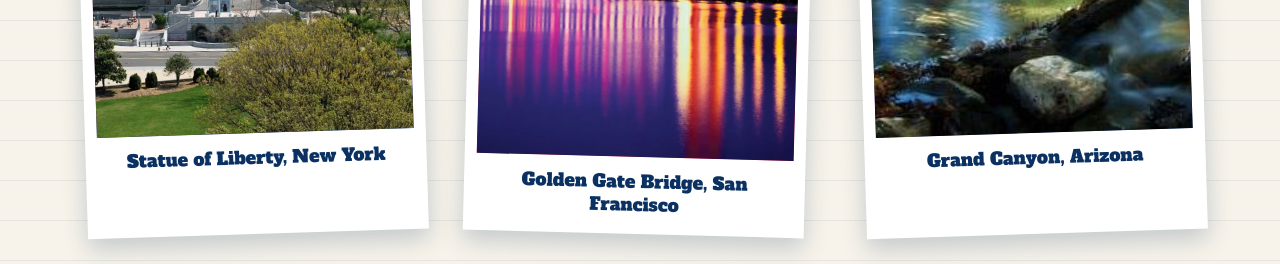
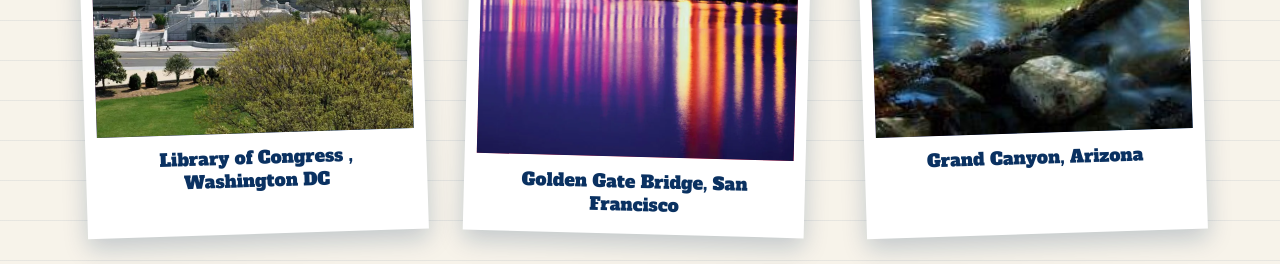
Before and after one commit to ishmeets2408-coder/My-Travel-Website, a plain HTML site: page ishmeet/index.html in a window 1280 px wide. Shown: the part 1360-1624 px from the top of the page. Drawn offline with Linux system fonts and the light colour scheme.

Commit message:
PHOTO NAME CHANGE

```diff
--- a/ishmeet/index.html
+++ b/ishmeet/index.html
@@ -87,7 +87,7 @@
               <span class="ph-label">images/photo1.jpg</span>
               <img src="images/Facade-Library-of-Congress-Washington.webp" alt="Statue of Liberty, New York" onerror="this.style.display='none'">
             </div>
-            <figcaption>Statue of Liberty, New York</figcaption>
+            <figcaption> Library of Congress , Washington DC </figcaption>
           </figure>
 
           <figure class="card blue">
```
